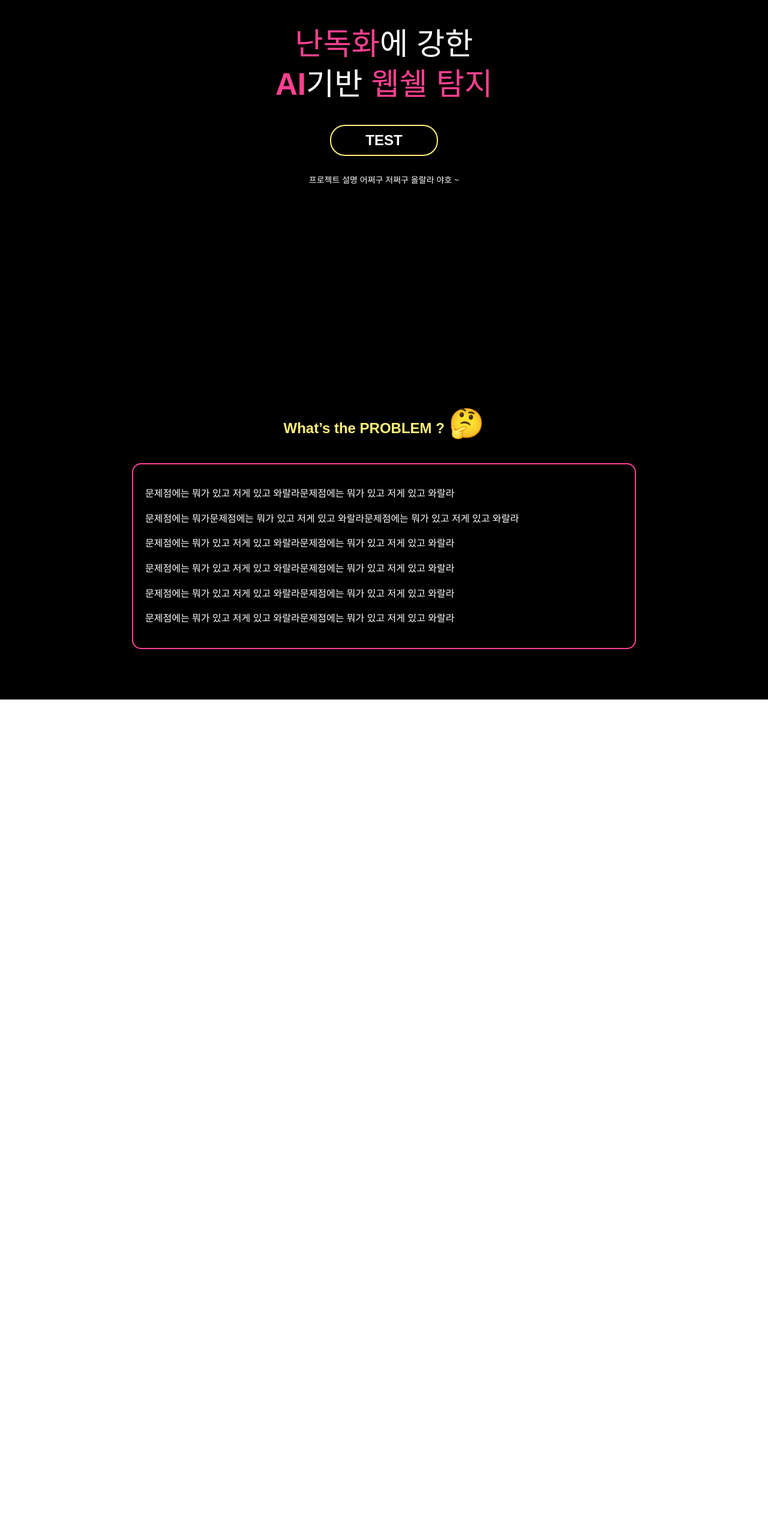
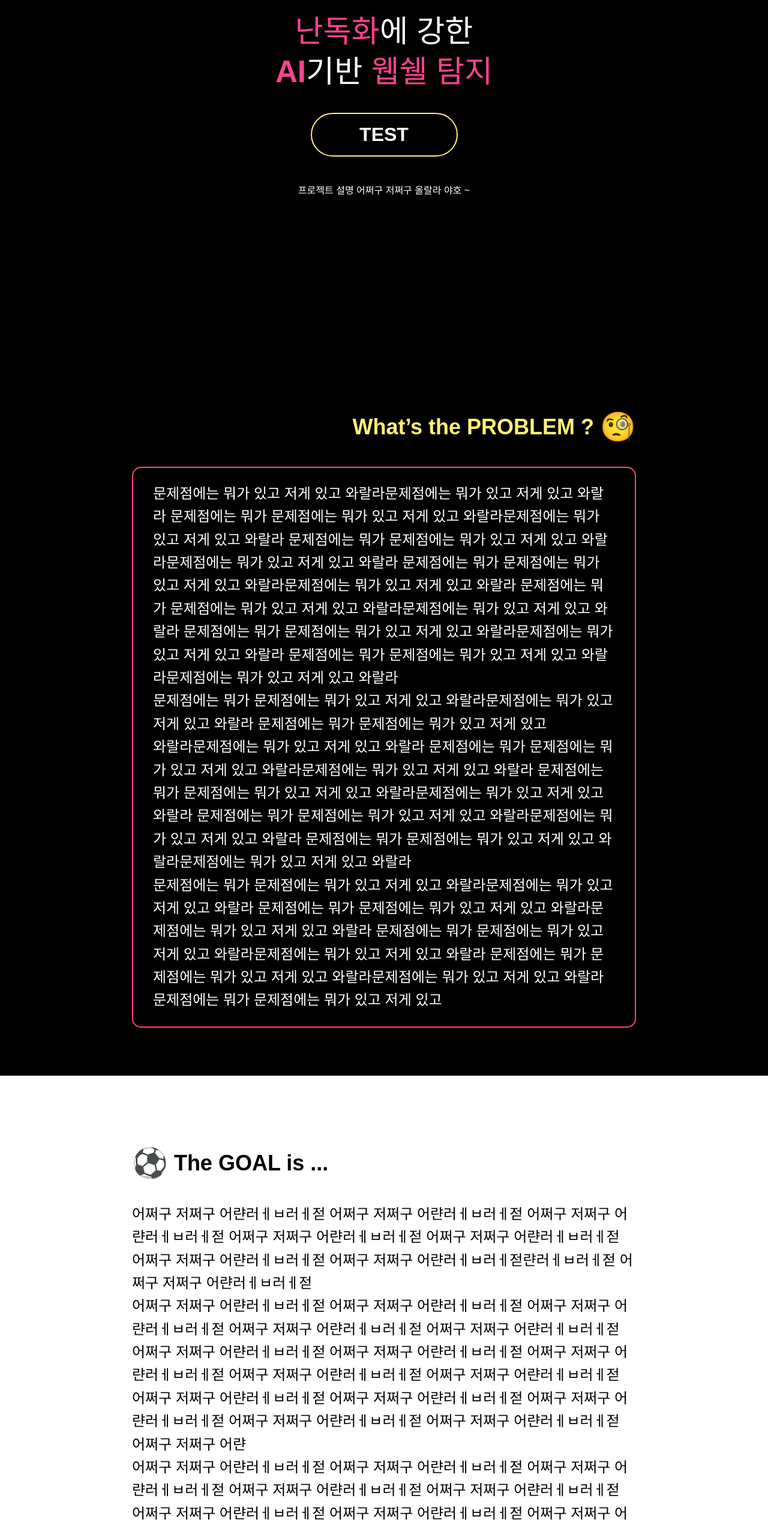
Before and after one commit to PNU-moonjigi/moonjigi-fe, a React (Vite) app: page /overview in a window 1280 px wide. Shown: the part 234-2781 px from the top of the page at 60% size. Before the commit the page ends 1400 px from the top, so only its background shows below. Built offline with nearby package versions, Linux system fonts and the light colour scheme.

Commit message:
feat: 개요페이지 구현 완료

```diff
--- a/src/page/Overview/Goal/index.tsx
+++ b/src/page/Overview/Goal/index.tsx
@@ -0,0 +1,32 @@
+function Goal() {
+  return (
+    <div className="goal-container">
+      <h2 className="goal-title">
+        <span className="emoji">⚽️</span>&nbsp;The GOAL is ...
+      </h2>
+      <div className="goal-box">
+        어쩌구 저쩌구 어랸러ㅔㅂ러ㅔ젇 어쩌구 저쩌구 어랸러ㅔㅂ러ㅔ젇 어쩌구
+        저쩌구 어랸러ㅔㅂ러ㅔ젇 어쩌구 저쩌구 어랸러ㅔㅂ러ㅔ젇 어쩌구 저쩌구
+        어랸러ㅔㅂ러ㅔ젇 어쩌구 저쩌구 어랸러ㅔㅂ러ㅔ젇 어쩌구 저쩌구
+        어랸러ㅔㅂ러ㅔ젇랸러ㅔㅂ러ㅔ젇 어쩌구 저쩌구 어랸러ㅔㅂ러ㅔ젇
+        <br />
+        어쩌구 저쩌구 어랸러ㅔㅂ러ㅔ젇 어쩌구 저쩌구 어랸러ㅔㅂ러ㅔ젇 어쩌구
+        저쩌구 어랸러ㅔㅂ러ㅔ젇 어쩌구 저쩌구 어랸러ㅔㅂ러ㅔ젇 어쩌구 저쩌구
+        어랸러ㅔㅂ러ㅔ젇 어쩌구 저쩌구 어랸러ㅔㅂ러ㅔ젇 어쩌구 저쩌구
+        어랸러ㅔㅂ러ㅔ젇 어쩌구 저쩌구 어랸러ㅔㅂ러ㅔ젇 어쩌구 저쩌구
+        어랸러ㅔㅂ러ㅔ젇 어쩌구 저쩌구 어랸러ㅔㅂ러ㅔ젇 어쩌구 저쩌구
+        어랸러ㅔㅂ러ㅔ젇 어쩌구 저쩌구 어랸러ㅔㅂ러ㅔ젇 어쩌구 저쩌구
+        어랸러ㅔㅂ러ㅔ젇 어쩌구 저쩌구 어랸러ㅔㅂ러ㅔ젇 어쩌구 저쩌구
+        어랸러ㅔㅂ러ㅔ젇 어쩌구 저쩌구 어랸
+        <br />
+        어쩌구 저쩌구 어랸러ㅔㅂ러ㅔ젇 어쩌구 저쩌구 어랸러ㅔㅂ러ㅔ젇 어쩌구
+        저쩌구 어랸러ㅔㅂ러ㅔ젇 어쩌구 저쩌구 어랸러ㅔㅂ러ㅔ젇 어쩌구 저쩌구
+        어랸러ㅔㅂ러ㅔ젇 어쩌구 저쩌구 어랸러ㅔㅂ러ㅔ젇 어쩌구 저쩌구
+        어랸러ㅔㅂ러ㅔ젇 어쩌구 저쩌구 어랸러ㅔㅂ러ㅔ젇 어쩌구 저쩌구
+        어랸러ㅔㅂ러ㅔ젇 어쩌구 저쩌구 어
+      </div>
+    </div>
+  );
+}
+
+export default Goal;
--- a/src/page/Overview/HowTo/index.tsx
+++ b/src/page/Overview/HowTo/index.tsx
@@ -0,0 +1,37 @@
+function HowTo() {
+  return (
+    <div className="how-to-container">
+      <h2 className="how-to-title">
+        But HOW ?&nbsp;<span className="emoji">👀</span>
+      </h2>
+      <div className="step-area">
+        <div className="how-to-box">
+          <div className="number">1</div>
+          <div className="text-box">난독화된 php 파일을 비난독화</div>
+        </div>
+        <div className="how-to-box">
+          <div className="number">2</div>
+          <div className="text-box">
+            비난독화된 파일 및 일반 파일로부터
+            <br />
+            AST, opcode 추출
+          </div>
+        </div>
+        <div className="how-to-box">
+          <div className="number">3</div>
+          <div className="text-box">TextRank 기반 알고리즘 구현</div>
+        </div>
+        <div className="how-to-box">
+          <div className="number">4</div>
+          <div className="text-box">
+            머신러닝을 이용한
+            <br />
+            성능평가 수행 및 시각화
+          </div>
+        </div>
+      </div>
+    </div>
+  );
+}
+
+export default HowTo;
--- a/src/page/Overview/Information/index.tsx
+++ b/src/page/Overview/Information/index.tsx
@@ -1,6 +1,9 @@
+import { useNavigate } from "react-router-dom";
+
 function Information() {
+  const navigate = useNavigate();
   return (
-    <div className="information-conatiner">
+    <div className="information-container">
       <h1 className="title">
         <span className="highlight">난독화</span>
         <span>에 강한</span>
@@ -9,7 +12,9 @@ function Information() {
         <span>기반</span>
         <span className="highlight"> 웹쉘 탐지</span>
       </h1>
-      <button className="test-button">TEST</button>
+      <button className="test-button" onClick={() => navigate("/practice")}>
+        TEST
+      </button>
       <p className="test-page-description">
         프로젝트 설명 어쩌구 저쩌구 올랄라 야호 ~
       </p>
--- a/src/page/Overview/Problem/index.tsx
+++ b/src/page/Overview/Problem/index.tsx
@@ -2,32 +2,37 @@ const Problem = () => {
   return (
     <div className="problem-page-container">
       <h2 className="problem-title">
-        What’s the PROBLEM ? <span className="emoji">🤔</span>
+        What’s the PROBLEM ?&nbsp;<span className="emoji">🧐</span>
       </h2>
       <div className="problem-box">
         <p>
           문제점에는 뭐가 있고 저게 있고 와랄라문제점에는 뭐가 있고 저게 있고
-          와랄라
-        </p>
-        <p>
-          문제점에는 뭐가문제점에는 뭐가 있고 저게 있고 와랄라문제점에는 뭐가
-          있고 저게 있고 와랄라
-        </p>
-        <p>
+          와랄라 문제점에는 뭐가 문제점에는 뭐가 있고 저게 있고 와랄라문제점에는
+          뭐가 있고 저게 있고 와랄라 문제점에는 뭐가 문제점에는 뭐가 있고 저게
+          있고 와랄라문제점에는 뭐가 있고 저게 있고 와랄라 문제점에는 뭐가
+          문제점에는 뭐가 있고 저게 있고 와랄라문제점에는 뭐가 있고 저게 있고
+          와랄라 문제점에는 뭐가 문제점에는 뭐가 있고 저게 있고 와랄라문제점에는
+          뭐가 있고 저게 있고 와랄라 문제점에는 뭐가 문제점에는 뭐가 있고 저게
+          있고 와랄라문제점에는 뭐가 있고 저게 있고 와랄라 문제점에는 뭐가
           문제점에는 뭐가 있고 저게 있고 와랄라문제점에는 뭐가 있고 저게 있고
           와랄라
-        </p>
-        <p>
-          문제점에는 뭐가 있고 저게 있고 와랄라문제점에는 뭐가 있고 저게 있고
-          와랄라
-        </p>
-        <p>
-          문제점에는 뭐가 있고 저게 있고 와랄라문제점에는 뭐가 있고 저게 있고
-          와랄라
-        </p>
-        <p>
-          문제점에는 뭐가 있고 저게 있고 와랄라문제점에는 뭐가 있고 저게 있고
-          와랄라
+          <br />
+          문제점에는 뭐가 문제점에는 뭐가 있고 저게 있고 와랄라문제점에는 뭐가
+          있고 저게 있고 와랄라 문제점에는 뭐가 문제점에는 뭐가 있고 저게 있고
+          <br />
+          와랄라문제점에는 뭐가 있고 저게 있고 와랄라 문제점에는 뭐가 문제점에는
+          뭐가 있고 저게 있고 와랄라문제점에는 뭐가 있고 저게 있고 와랄라
+          문제점에는 뭐가 문제점에는 뭐가 있고 저게 있고 와랄라문제점에는 뭐가
+          있고 저게 있고 와랄라 문제점에는 뭐가 문제점에는 뭐가 있고 저게 있고
+          와랄라문제점에는 뭐가 있고 저게 있고 와랄라 문제점에는 뭐가 문제점에는
+          뭐가 있고 저게 있고 와랄라문제점에는 뭐가 있고 저게 있고 와랄라
+          <br />
+          문제점에는 뭐가 문제점에는 뭐가 있고 저게 있고 와랄라문제점에는 뭐가
+          있고 저게 있고 와랄라 문제점에는 뭐가 문제점에는 뭐가 있고 저게 있고
+          와랄라문제점에는 뭐가 있고 저게 있고 와랄라 문제점에는 뭐가 문제점에는
+          뭐가 있고 저게 있고 와랄라문제점에는 뭐가 있고 저게 있고 와랄라
+          문제점에는 뭐가 문제점에는 뭐가 있고 저게 있고 와랄라문제점에는 뭐가
+          있고 저게 있고 와랄라 문제점에는 뭐가 문제점에는 뭐가 있고 저게 있고
         </p>
       </div>
     </div>
--- a/src/page/Overview/index.scss
+++ b/src/page/Overview/index.scss
@@ -1,7 +1,7 @@
 body {
   font-family: "Arial", sans-serif;
+  color: white;
   background-color: black;
-  color: white;
   justify-content: center;
   align-items: center;
   text-align: center;
@@ -9,12 +9,12 @@ body {
 
 .container {
   width: 100vw;
-  padding: 0 220px;
   box-sizing: border-box;
 }
 
 /*TestPage*/
-.information-conatiner {
+.information-container {
+  background-color: black;
   display: flex;
   height: 100vh;
   flex-direction: column;
@@ -32,14 +32,16 @@ body {
 
 .test-button {
   background-color: transparent;
-  width: 180px;
+  width: 245px;
+  height: 73px;
   border: 2px solid var(--highlight-color);
   color: white;
-  font-size: 24px;
-  font-weight: bold;
+  font-size: 32px;
+  font-weight: 600;
   padding: 10px 20px;
+  box-sizing: border-box;
   cursor: pointer;
-  border-radius: 25px;
+  border-radius: 40px;
   transition: all 0.3s;
 }
 
@@ -48,38 +50,142 @@ body {
 }
 
 .test-page-description {
-  margin-top: 30px;
-  font-size: 14px;
+  margin-top: 45px;
+  font-size: 16px;
   color: white;
-}
-
-/*ProblemPage*/
-.problem-page-container {
-  display: flex;
-  height: 600px;
-  width: 100%;
-  flex-direction: column;
-  justify-content: center;
-  align-items: center;
-}
-
-.problem-title {
-  text-align: right;
-  margin-bottom: 30px;
-  color: var(--highlight-color);
 }
 
 .emoji {
   font-size: 48px;
 }
 
+/*ProblemPage*/
+.problem-page-container {
+  background-color: black;
+  display: flex;
+  height: 100%;
+  width: 100%;
+  box-sizing: border-box;
+  flex-direction: column;
+  justify-content: center;
+  align-items: center;
+  padding: 80px 220px;
+}
+
+.problem-title {
+  display: flex;
+  justify-content: end;
+  align-items: center;
+  margin-bottom: 30px;
+  color: var(--highlight-color);
+  font-size: 36px;
+  width: 100%;
+}
+
 .problem-box {
   border: 2px solid var(--main-color);
   box-sizing: border-box;
-  padding: 20px;
+  padding: 0 33px;
   border-radius: 15px;
   width: 100%;
   text-align: left;
   color: white;
   line-height: 1.6;
+  font-size: 24px;
 }
+
+.goal-container {
+  display: flex;
+  height: 100%;
+  width: 100vw;
+  flex-direction: column;
+  justify-content: center;
+  align-items: center;
+  padding: 80px 220px;
+  box-sizing: border-box;
+  background-color: white;
+}
+
+.goal-title {
+  display: flex;
+  justify-content: start;
+  align-items: center;
+  margin-bottom: 30px;
+  font-size: 36px;
+  color: black;
+  width: 100%;
+}
+
+.goal-box {
+  box-sizing: border-box;
+  width: 100%;
+  text-align: left;
+  color: black;
+  line-height: 1.6;
+  font-size: 24px;
+}
+
+.how-to-container {
+  background-color: black;
+  display: flex;
+  height: 100%;
+  width: 100%;
+  box-sizing: border-box;
+  flex-direction: column;
+  justify-content: center;
+  align-items: center;
+  padding: 80px 220px;
+}
+
+.how-to-title {
+  display: flex;
+  justify-content: end;
+  align-items: center;
+  margin-bottom: 30px;
+  color: var(--highlight-color);
+  font-size: 36px;
+  width: 100%;
+}
+
+.step-area {
+  gap: 50px;
+  width: 100%;
+  height: 100%;
+}
+
+.how-to-box {
+  width: 100%;
+  position: relative;
+  display: inline-block;
+  margin-top: 50px;
+  margin-bottom: 30px;
+
+  &:hover {
+    color: var(--highlight-color);
+  }
+}
+
+.number {
+  position: absolute;
+  top: -40px;
+  left: 10px;
+  height: 80px;
+  width: 80px;
+  border-radius: 30px;
+  font-size: 55px;
+  font-weight: 600;
+  display: block;
+}
+
+.text-box {
+  font-size: 30px;
+  font-weight: 600;
+  border: 2px solid var(--main-color);
+  border-radius: 30px;
+  width: 100%;
+  height: 155px;
+  display: flex;
+  justify-content: center;
+  align-items: center;
+  line-height: 1.5;
+}
--- a/src/page/Overview/index.tsx
+++ b/src/page/Overview/index.tsx
@@ -1,3 +1,5 @@
+import Goal from "./Goal";
+import HowTo from "./HowTo";
 import "./index.scss";
 import Information from "./Information";
 import Problem from "./Problem";
@@ -7,6 +9,8 @@ const Overview = () => {
     <div className="container">
       <Information />
       <Problem />
+      <Goal />
+      <HowTo />
     </div>
   );
 };
```
